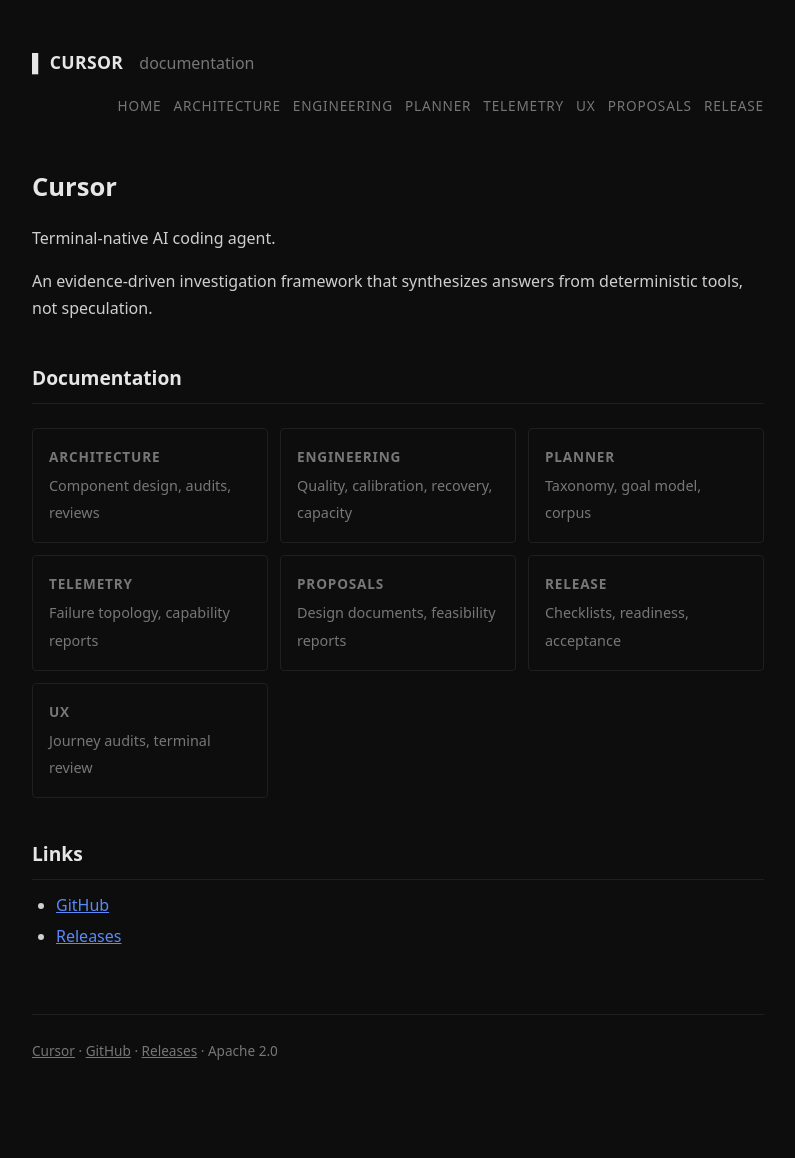
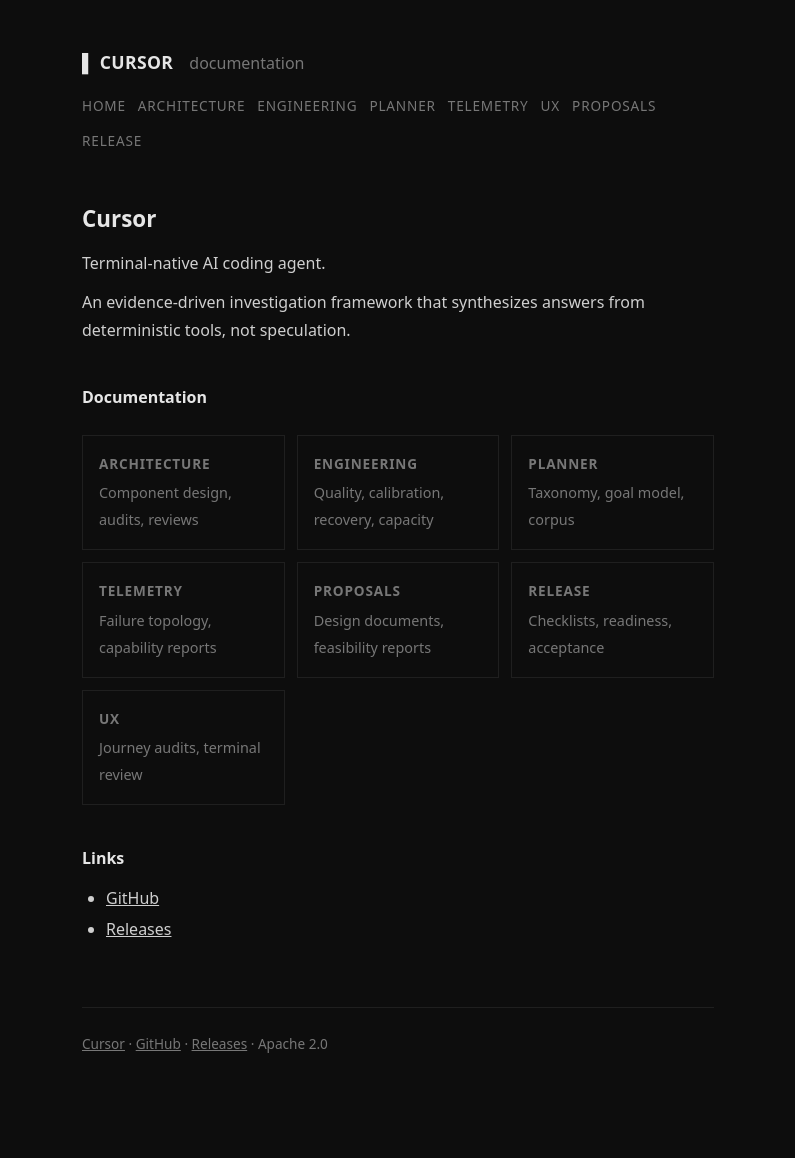
Before and after one commit to palmshed/cursor-docs, a Jekyll site: the page built from docs/index.md, in a window 1280 px wide. Shown: the whole page, without its empty margins (242-1037 px from the left). Built offline with Jekyll 4.4.1, drawn with Linux system fonts in a browser that asks for light colours.

Commit message:
fix: match main site design (680px, inherit links, no code bg)

```diff
--- a/docs/assets/css/style.css
+++ b/docs/assets/css/style.css
@@ -3,8 +3,6 @@
   --fg:#e6e6e6;
   --dim:#777;
   --border:#1f1f1f;
-  --accent:#5b8af7;
-  --code-bg:#141414;
 }
 
 *{
@@ -14,7 +12,7 @@
 }
 
 body{
-  max-width:780px;
+  max-width:680px;
   margin:0 auto;
   padding:48px 24px 96px;
   background:var(--bg);
@@ -22,7 +20,7 @@ body{
   font:16px/1.7 system-ui,-apple-system,BlinkMacSystemFont,sans-serif;
 }
 
-a{color:var(--accent);}
+a{color:inherit;}
 a:hover{opacity:.8;}
 
 header{
@@ -59,25 +57,16 @@ nav a{
 nav a:hover{color:var(--fg);}
 
 h1{
-  font-size:1.6rem;
+  font-size:1.4rem;
   margin:40px 0 8px;
 }
 
 h2{
-  font-size:1.2rem;
+  font-size:1rem;
   margin:40px 0 12px;
-  padding-bottom:8px;
-  border-bottom:1px solid var(--border);
 }
 
 h3{
-  font-size:.95rem;
-  font-weight:600;
-  margin:28px 0 8px;
-  color:var(--fg);
-}
-
-h4{
   font-size:.85rem;
   font-weight:600;
   margin:20px 0 8px;
@@ -86,40 +75,40 @@ h4{
   letter-spacing:.06em;
 }
 
-p{margin:16px 0;color:#cfcfcf;}
+h4{
+  font-size:.85rem;
+  font-weight:600;
+  margin:20px 0 8px;
+  color:var(--dim);
+}
+
+p{margin:12px 0;color:#cfcfcf;}
 
 ul,ol{margin:12px 0;padding-left:24px;color:#cfcfcf;}
 li{margin:4px 0;}
 
 code{
-  background:var(--code-bg);
-  padding:2px 6px;
-  border-radius:3px;
   font:13px/1.6 ui-monospace,SFMono-Regular,Consolas,monospace;
 }
 
 pre{
-  margin:16px 0;
+  margin:0 0 16px;
   padding:16px;
   border:1px solid var(--border);
-  border-radius:4px;
   overflow:auto;
   white-space:pre;
   font:13px/1.6 ui-monospace,SFMono-Regular,Consolas,monospace;
-  background:var(--code-bg);
 }
 
 pre code{
   background:none;
   padding:0;
-  border-radius:0;
 }
 
 blockquote{
   margin:16px 0;
   padding:12px 16px;
-  border-left:3px solid var(--accent);
-  background:var(--code-bg);
+  border-left:3px solid var(--border);
   color:var(--dim);
 }
 
@@ -145,7 +134,6 @@ th,td{
 }
 
 th{
-  background:var(--code-bg);
   color:var(--dim);
   text-transform:uppercase;
   letter-spacing:.04em;
@@ -164,7 +152,7 @@ footer a{color:var(--dim);}
 
 strong{color:var(--fg);}
 
-img{max-width:100%;border-radius:4px;}
+img{max-width:100%;}
 
 .content{margin-top:32px;}
 
@@ -177,15 +165,13 @@ img{max-width:100%;border-radius:4px;}
 
 .section-card{
   border:1px solid var(--border);
-  border-radius:4px;
   padding:16px;
   text-decoration:none;
   color:var(--fg);
-  transition:border-color .2s;
 }
 
 .section-card:hover{
-  border-color:var(--accent);
+  opacity:.8;
 }
 
 .section-card h3{
```
